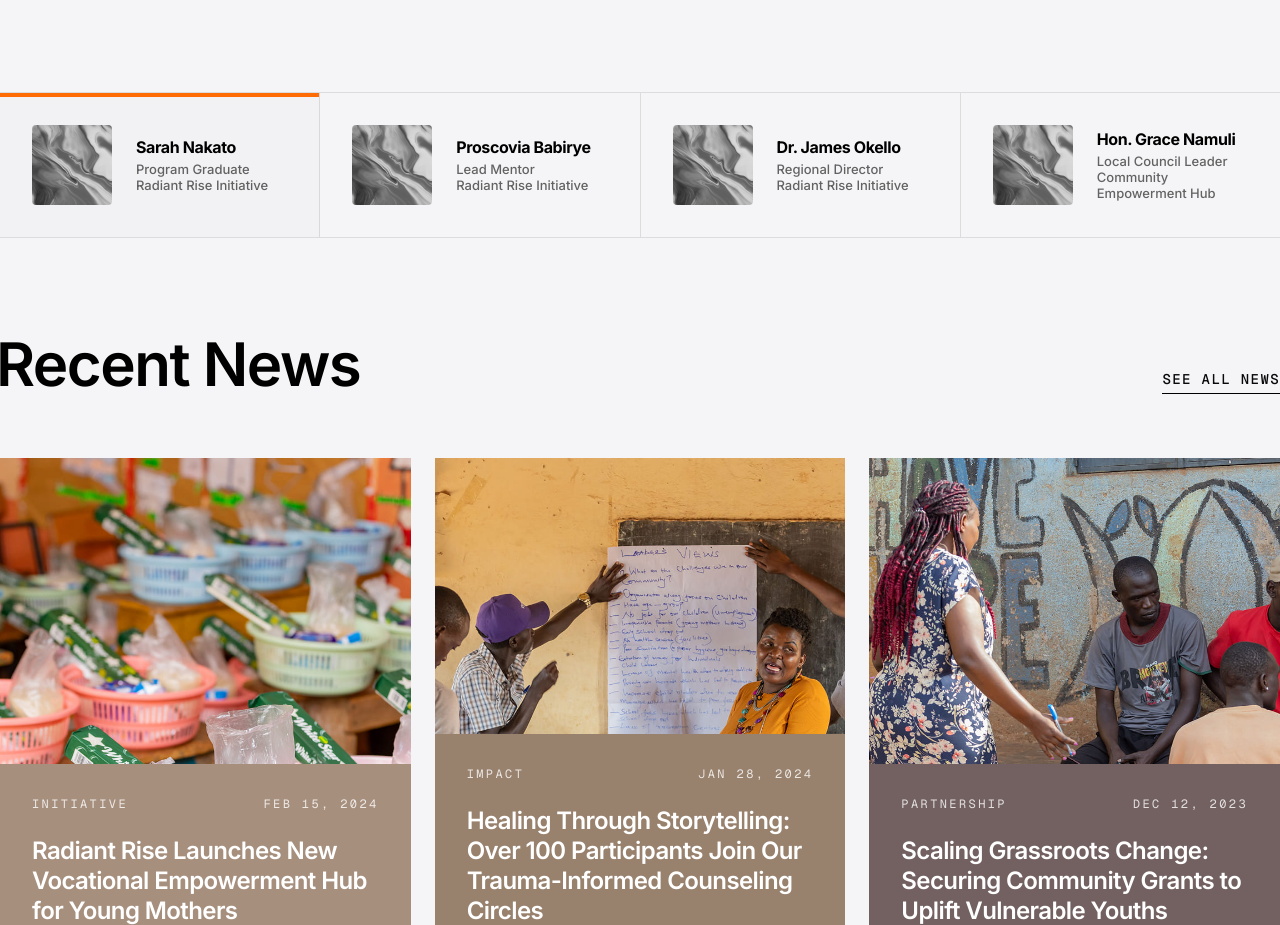
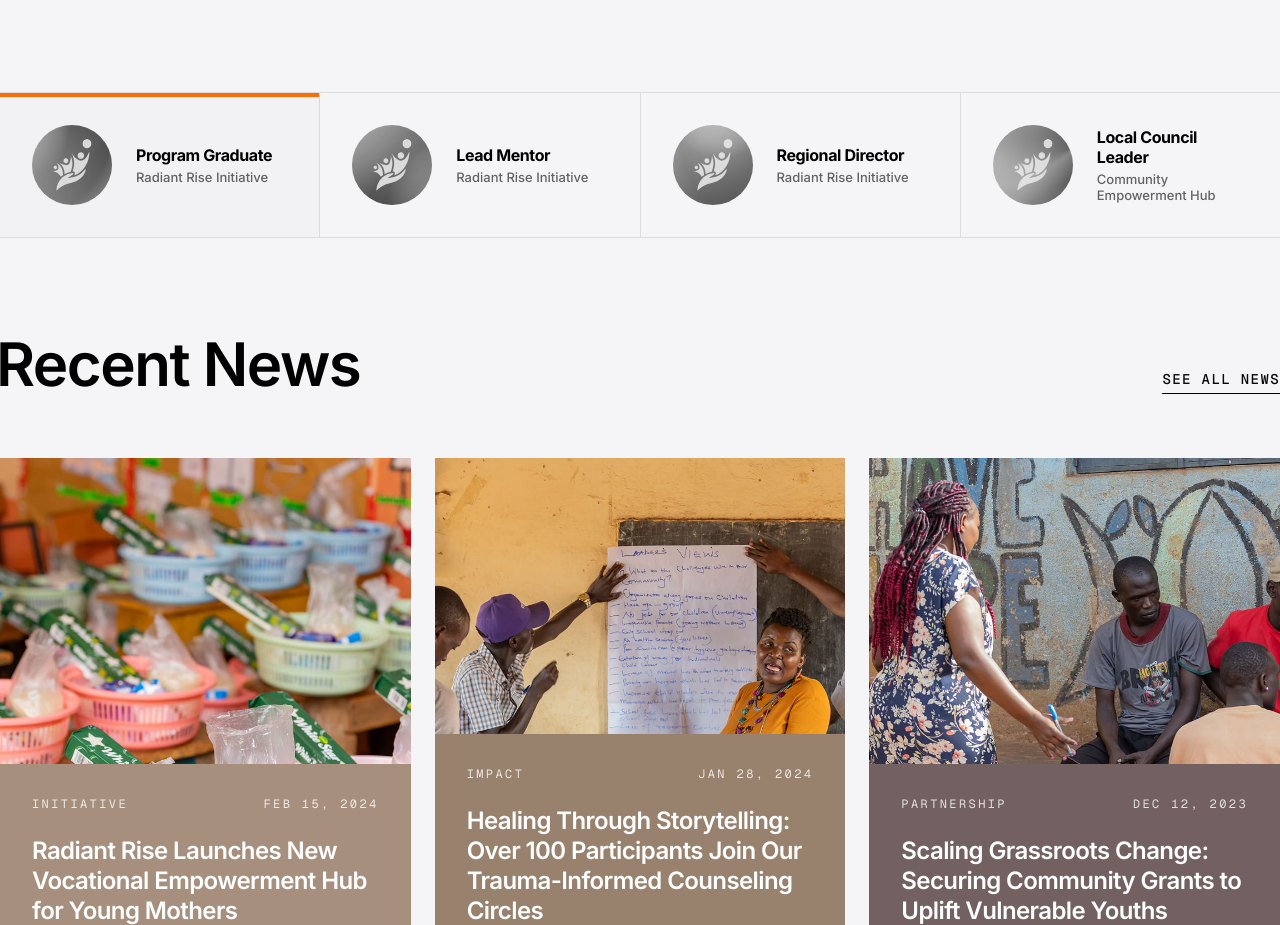
Before and after one commit to Radiant-Rise-Initiative/Radiant-Rise-Website, a Next.js app: page / in a window 1280 px wide. Shown: the part 7300-8225 px from the top of the page. Built offline with nearby package versions, Linux system fonts and the light colour scheme.

Commit message:
0.8.5 - Testimonials Section Profile Cards Fixes

```diff
--- a/app/layout.tsx
+++ b/app/layout.tsx
@@ -16,10 +16,10 @@ const geistMono = Geist_Mono({
 
 export const metadata: Metadata = {
   title: "Radiant Rise",
-  description: "Supporting marginalized communities through impactful digital experiences.",
+  description: "Nurturing Hope and Purpose to Transform Vulnerability into Sustained Livelihoods",
   openGraph: {
     title: "Radiant Rise",
-    description: "Supporting marginalized communities through impactful digital experiences.",
+    description: "Nurturing Hope and Purpose to Transform Vulnerability into Sustained Livelihoods",
     type: "website",
     locale: "en_US",
     siteName: "Radiant Rise",
--- a/components/layout/Testimonials.tsx
+++ b/components/layout/Testimonials.tsx
@@ -7,37 +7,33 @@ const testimonialsData: TestimonialItem[] = [
         id: "nakato",
         category: "YOUNG MOTHER",
         quote: "Radiant Rise didn't just give me skills; they gave me back my dignity. I went from feeling hopeless to leading a cooperative that now supports ten other young mothers in my village.",
-        name: "Sarah Nakato",
         role: "Program Graduate",
         company: "Radiant Rise Initiative",
-        image: "/assets/branding/splash-image-005.jpg",
+        image: "/assets/images/profile_images/Frame 1.jpg",
     },
     {
         id: "babirye",
         category: "DEDICATED MENTOR",
         quote: "Watching these women transform from survivors into business owners is the greatest privilege of my life. The resilience here is unlike anything I've seen in twenty years of social work.",
-        name: "Proscovia Babirye",
         role: "Lead Mentor",
         company: "Radiant Rise Initiative",
-        image: "/assets/branding/splash-image-005.jpg",
+        image: "/assets/images/profile_images/Frame 2.jpg",
     },
     {
         id: "okello",
         category: "BOARD MEMBER",
         quote: "Our integrity is our foundation. By mapping every intervention to real community needs, we ensure that every life touched by Radiant Rise is a life fundamentally changed for the better.",
-        name: "Dr. James Okello",
         role: "Regional Director",
         company: "Radiant Rise Initiative",
-        image: "/assets/branding/splash-image-005.jpg",
+        image: "/assets/images/profile_images/Frame 3.jpg",
     },
     {
         id: "namuli",
         category: "COMMUNITY PARTNER",
         quote: "The ripple effect of their work is visible in every corner of our district. When you empower a young mother, you aren't just helping one person — you are uplifting an entire generation.",
-        name: "Hon. Grace Namuli",
         role: "Local Council Leader",
         company: "Community Empowerment Hub",
-        image: "/assets/branding/splash-image-005.jpg",
+        image: "/assets/images/profile_images/Frame 4.jpg",
     },
 ];
 
--- a/components/ui/TestimonialSlider.tsx
+++ b/components/ui/TestimonialSlider.tsx
@@ -7,7 +7,6 @@ export interface TestimonialItem {
     id: string;
     category: string;
     quote: string;
-    name: string;
     role: string;
     company: string;
     image: string;
@@ -104,19 +103,28 @@ export function TestimonialSlider({
                             />
 
                             <div className="flex items-center gap-6">
-                                <div className="relative w-20 h-20 grayscale brightness-90 group-hover:grayscale-0 group-hover:brightness-100 transition-all duration-500 rounded-sm overflow-hidden flex-none">
+                                <div className="relative w-20 h-20 grayscale brightness-90 group-hover:grayscale-0 group-hover:brightness-100 transition-all duration-500 rounded-full overflow-hidden flex-none">
                                     <Image
                                         src={person.image}
-                                        alt={person.name}
+                                        alt={person.role}
                                         fill
                                         className="object-cover"
                                     />
+                                    {/* Overlay for Logo */}
+                                    <div className="absolute inset-0 bg-black/20 group-hover:bg-transparent transition-colors duration-500 z-10" />
+                                    {/* Radiant Rise Logo */}
+                                    <div className="absolute inset-0 z-20 flex items-center justify-center mix-blend-screen opacity-90 group-hover:opacity-0 transition-opacity duration-500">
+                                        <Image
+                                            src="/assets/branding/rr-logo-v3.svg"
+                                            alt="Radiant Rise"
+                                            width={40}
+                                            height={40}
+                                            className="invert"
+                                        />
+                                    </div>
                                 </div>
                                 <div className="flex flex-col">
                                     <p className="font-bold text-black tracking-tight leading-tight mb-1">
-                                        {person.name}
-                                    </p>
-                                    <p className="text-[13px] text-black/60 font-medium leading-tight">
                                         {person.role}
                                     </p>
                                     <p className="text-[13px] text-black/60 font-medium leading-tight">
```
